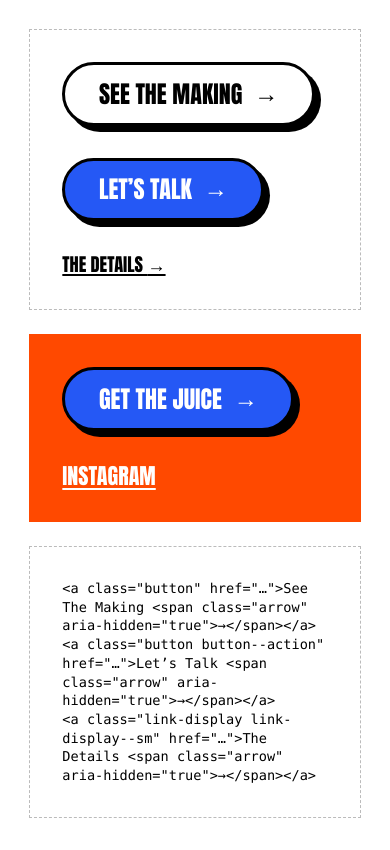
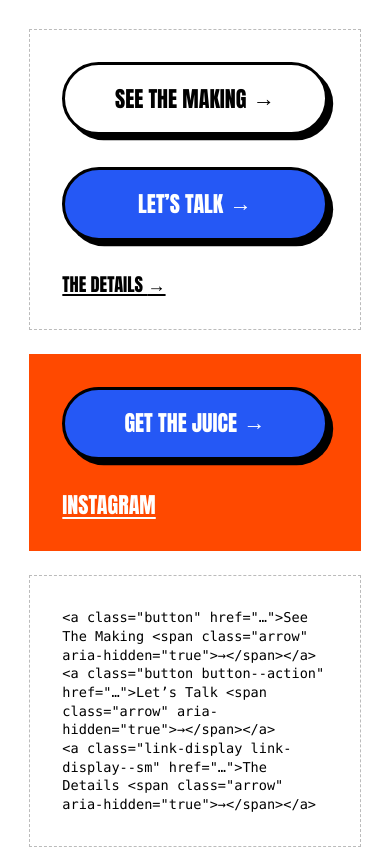
Before and after one commit to as1spatel/asispatel.com, a plain HTML site: page styleguide.html in a window 390 px wide. Shown: the part 8247-9097 px from the top of the page. Drawn offline with Linux system fonts and the light colour scheme.

Commit message:
Phone: pill buttons span the text column at Carrd's size
All pill buttons (See The Making, Get The Juice, Let's Talk) now fill
their text column width, 73px tall, 22px Anton, 36.7px side padding and
a 5.2px shadow, as measured on asispatel.carrd.co at 393px.

Co-Authored-By: Claude Opus 5.5 <noreply@anthropic.com>
Claude-Session: https://claude.ai/code/session_01Bu11yoAJGt2twBmbXTc8pX

```diff
--- a/assets/css/styles.css
+++ b/assets/css/styles.css
@@ -478,6 +478,20 @@ a { color: inherit; text-underline-offset: 0.12em; }
   .footer-legal { font-size: 1.1458rem; margin: 1.8125rem 0 2rem; }  /* 18.33px */
   .footer-mark  { width: 4.5833rem; }                /* 73px */
 
+  /* Pill buttons: full width of the text column, as on Carrd */
+  .button {
+    display: flex;
+    justify-content: center;
+    width: 100%;
+    height: 4.5833rem;                   /* 73.3px */
+    padding: 0 2.2917rem;                /* 36.7px */
+    font-size: 1.375rem;                 /* 22px */
+    box-shadow: 5.192px 5.192px 0 var(--panda);
+    gap: 0.3em;                          /* arrow sits close to the words */
+  }
+  .story__media .button { width: calc(100% - 2 * var(--gutter)); }
+  .panel__action { justify-self: stretch; }
+
   /* Section spacing, measured ink-to-ink against Carrd at 393px */
   .section { margin-bottom: 0; }
   [style*="--m-mt"] { margin-top: var(--m-mt) !important; }
--- a/styleguide.html
+++ b/styleguide.html
@@ -10,7 +10,7 @@
   <link rel="preconnect" href="https://fonts.googleapis.com">
   <link rel="preconnect" href="https://fonts.gstatic.com" crossorigin>
   <link rel="stylesheet" href="https://fonts.googleapis.com/css2?display=swap&amp;family=DM+Sans:ital,wght@0,400;1,400&amp;family=Anton:ital,wght@0,400;1,400&amp;family=Indie+Flower:ital,wght@0,400;1,400">
-  <link rel="stylesheet" href="assets/css/styles.css?v=202611241954">
+  <link rel="stylesheet" href="assets/css/styles.css?v=202611242000">
   <style>
     /* Styles for this documentation page only */
     .sg-header { padding: var(--space-6) 0 var(--space-5); border-bottom: var(--rule) solid var(--panda); }
```
Also changed, not shown: index.html (+2 -2 lines).
